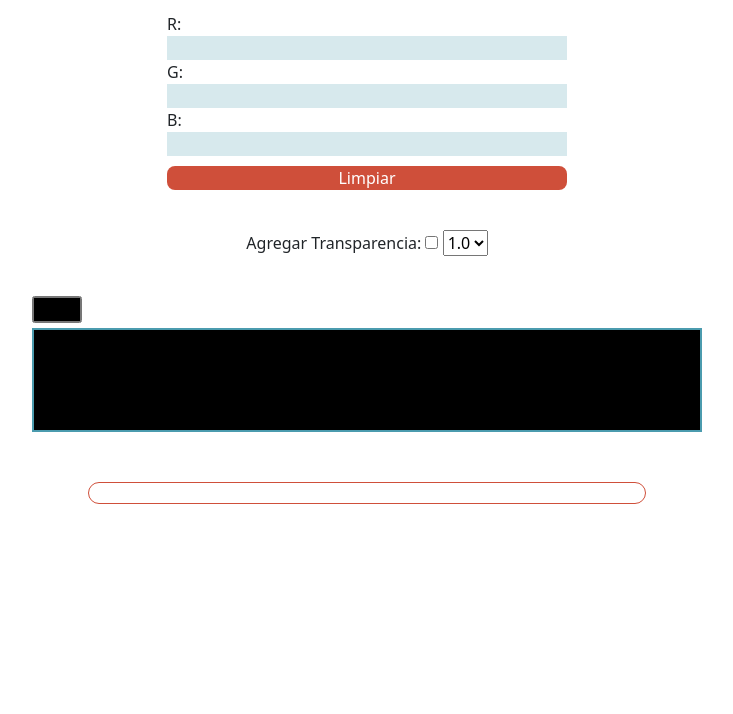
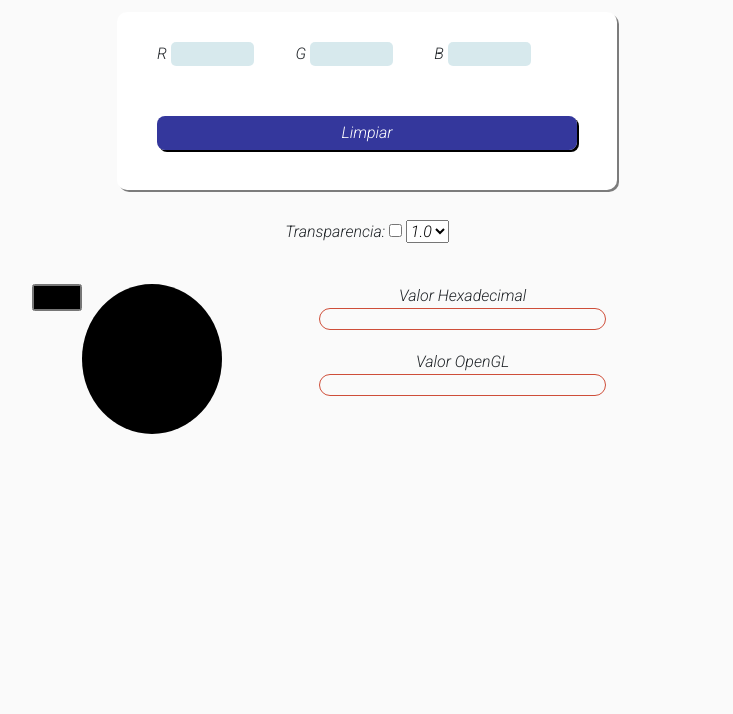
Before and after one commit to maximo147/colores-opengl, a website: page public/index.html in a window 1280 px wide. Shown: the part 86-800 px from the top of the page, without its empty margins (273-1006 px from the left). Drawn offline with nearby package versions, Linux system fonts and the light colour scheme; files that its build step writes are made by us from their sources.

Commit message:
Nuevo Disenio

```diff
--- a/models/server.js
+++ b/models/server.js
@@ -14,9 +14,9 @@ class Server{
     middlewares() {
         //Cors
         this.app.use(cors())
-        //Lectura y parse  de JSON
         //Directorio publico
         this.app.use(express.static('public'))
+        this.app.use(express.static('public/styles'))
     }
 
     listen() {
--- a/public/controller.js
+++ b/public/controller.js
@@ -3,36 +3,42 @@
 var arg3 = document.getElementById('arg3')
 var response = document.getElementById('response')
 var color = document.getElementById("color")
+var hex = document.getElementById("hex")
 var cajaColor = document.getElementById("caja-color")
 var valores = document.getElementById("valores")
 var check = document.getElementById("check")
+var colorHex = ''
 
 cajaColor.style.backgroundColor = "#000000"
 
 
-function func() {
-
+function getFunctionOpenGL() {
     var r, g, b
     r = arg1.value / 255
     g = arg2.value / 255
-    b = arg3.value /255
-    if(check.checked){
+    b = arg3.value / 255
+
+    if (check.checked) {
+        hex.innerHTML = `${colorHex}`
         response.innerHTML = `glColor4f(${Number.parseFloat(r).toFixed(4)}f,
         ${Number.parseFloat(g).toFixed(4)}f, ${Number.parseFloat(b).toFixed(4)}f, ${Number.parseFloat(valores.value).toFixed(4)}f);`
-        cajaColor.style.backgroundColor  = color.value
-    }else{
+        cajaColor.style.backgroundColor = color.value
+    } else {
+        hex.innerHTML = `${colorHex}`
         response.innerHTML = `glColor3f(${Number.parseFloat(r).toFixed(4)}f,
         ${Number.parseFloat(g).toFixed(4)}f, ${Number.parseFloat(b).toFixed(4)}f);`
-        cajaColor.style.backgroundColor  = color.value
+        cajaColor.style.backgroundColor = color.value
     }
 }
 
 function hexToRgb(hex) {
+    colorHex = hex
     var result = /^#?([a-f\d]{2})([a-f\d]{2})([a-f\d]{2})$/i.exec(hex);
     return result ? {
         r: parseInt(result[1], 16),
         g: parseInt(result[2], 16),
         b: parseInt(result[3], 16)
+
     } : null;
 }
 
@@ -44,20 +50,21 @@ function clear2() {
 }
 
 function cambioColor() {
-    cajaColor.style.backgroundColor  = hexToRgb(color.value)
-    cajaColor.style.backgroundColor  = color.value
+    cajaColor.style.backgroundColor = hexToRgb(color.value)
+    cajaColor.style.backgroundColor = color.value
     arg1.value = hexToRgb(color.value).r
+    colorHex = color.value
     arg2.value = hexToRgb(color.value).g
+    colorHex = color.value
     arg3.value = hexToRgb(color.value).b
-    console.log(cajaColor.style.backgroundColor)
-    console.log(valores.value)
-    if(check.checked){
-        cajaColor.style.opacity  = valores.value
+    colorHex = color.value
+    if (check.checked) {
+        cajaColor.style.opacity = valores.value
 
-    }else{
-        cajaColor.style.opacity  = 1.0
+    } else {
+        cajaColor.style.opacity = 1.0
     }
-    func()
+    getFunctionOpenGL()
 }
 
 window.addEventListener("input", cambioColor)
--- a/public/index.html
+++ b/public/index.html
@@ -1,29 +1,44 @@
 <!DOCTYPE html>
 <html lang="es">
+
 <head>
     <meta charset="UTF-8">
     <meta http-equiv="X-UA-Compatible" content="IE=edge">
     <meta name="viewport" content="width=device-width, initial-scale=1.0">
     <title>Calculadora</title>
-    <link href="https://cdn.jsdelivr.net/npm/bootstrap@5.0.0-beta3/dist/css/bootstrap.min.css" rel="stylesheet" integrity="sha384-eOJMYsd53ii+scO/bJGFsiCZc+5NDVN2yr8+0RDqr0Ql0h+rP48ckxlpbzKgwra6" crossorigin="anonymous">
+    <link href="https://cdn.jsdelivr.net/npm/bootstrap@5.0.0-beta3/dist/css/bootstrap.min.css" rel="stylesheet"
+        integrity="sha384-eOJMYsd53ii+scO/bJGFsiCZc+5NDVN2yr8+0RDqr0Ql0h+rP48ckxlpbzKgwra6" crossorigin="anonymous">
+    <style>
+        @import url('https://fonts.googleapis.com/css2?family=Roboto:ital,wght@1,300&display=swap');
+    </style>
     <link rel="stylesheet" href="./styles.css">
 </head>
+
 <body>
     <div class="container">
         <h2>
             Calcular Colores OpenGL
         </h2>
         <div class="inputs">
-            <label for="arg1">R: </label>
+            <div class="containerInputs">
+                <div class="item">
+                    <label for="arg1">R </label>
                     <input type="text" name="arg1" id="arg1" class="caja">
-            <label for="arg2">G: </label>
+                </div>
+                <div class="item">
+                    <label for="arg2">G </label>
                     <input type="text" name="arg2" id="arg2" class="caja">
-            <label for="arg3">B: </label>
+                </div>
+                <div class="item">
+                    <label for="arg3">B </label>
                     <input type="text" name="arg3" id="arg3" class="caja">
+                </div>
+            </div>
+
             <button class="boton" onclick="clear2()">Limpiar</button>
         </div>
         <div class="opcion">
-            <label>Agregar Transparencia: </label>
+            <label>Transparencia: </label>
             <input type="checkbox" id="check">
             <select id="valores" name="carlist">
                 <option value="0.0">0.0</option>
@@ -39,6 +54,7 @@
                 <option value="1.0" selected>1.0</option>
             </select>
         </div>
+        <div class="containerfooter">
             <div class="colors">
                 <div class="cont-color">
                     <input type="color" name="color" id="color">
@@ -48,13 +64,23 @@
                     </div>
                 </div>
             </div>
-
+            <div class="containerResponse">
+                <label>Valor Hexadecimal</label>
+                <div class="hex" id="hex">
+                </div>
+                <label>Valor OpenGL</label>
                 <div class="response" id="response">
                 </div>
+            </div>
+        </div>
+
+
 
     </div>
+    <script src="./controller.js"></script>
+    <script src="https://cdn.jsdelivr.net/npm/bootstrap@5.0.0-beta3/dist/js/bootstrap.bundle.min.js"
+        integrity="sha384-JEW9xMcG8R+pH31jmWH6WWP0WintQrMb4s7ZOdauHnUtxwoG2vI5DkLtS3qm9Ekf"
+        crossorigin="anonymous"></script>
+</body>
 
-    <script src="../controller.js"></script>
-    <script src="https://cdn.jsdelivr.net/npm/bootstrap@5.0.0-beta3/dist/js/bootstrap.bundle.min.js" integrity="sha384-JEW9xMcG8R+pH31jmWH6WWP0WintQrMb4s7ZOdauHnUtxwoG2vI5DkLtS3qm9Ekf" crossorigin="anonymous"></script>
-</body>
 </html>
--- a/public/styles.css
+++ /dev/null
@@ -1,63 +0,0 @@
-*{
-    margin: 0;
-    padding: 0;
-}
-
-h2{
-    text-align: center;
-    margin: 30px 0px;
-    color: rgba(56, 145, 166, 0.9);
-}
-
-.inputs{
-    width: 400px;
-    margin: 0 auto;
-
-}
-.boton{
-    width: 100%;
-    background: rgba(202, 60, 37, 0.9);
-    border: none;
-    color: white;
-    border-radius: 8px;
-    margin: 10px 0;
-    margin-bottom: 40px;
-}
-
-.caja{
-    width: 100%;
-    border: 0px;
-    background: rgba(56, 145, 166, 0.2);
-
-}
-
-#caja{
-    border: 2px solid black;
-    border: 2px solid rgba(56, 145, 166, 0.9);
-}
-
-#caja-color{
-    width: 100%x;
-    height: 100px;
-
-}
-
-.colors{
-    width: 60%;
-    margin: 0 auto;
-}
-
-
-.response{
-    width: 50%;
-    margin: 0 auto;
-    margin-top: 50px;
-    text-align: center;
-    border: 1px solid rgba(202, 60, 37, 0.9);
-    border-radius: 30px;
-    padding: 10px;
-}
-.opcion{
-    text-align: center;
-    margin-bottom: 40px;
-}
--- /dev/null
+++ b/public/styles/styles.css
@@ -0,0 +1,133 @@
+*{
+    margin: 0;
+    padding: 0;
+}
+
+
+body{
+    background-color: rgb(250, 250, 250);
+    font-family: 'Roboto', sans-serif;
+}
+
+
+
+h2{
+    text-align: center;
+    margin: 30px 0px;
+    color: rgba(56, 145, 166, 0.9);
+    font-weight: 500;
+}
+
+.inputs{
+
+    width: 500px;
+    margin: 0 auto;
+    padding: 30px 40px;
+    background-color: #fff;
+    border-radius: 10px;
+    box-shadow: 2px 2px 0.5px rgba(0, 0, 0, 0.5);
+    margin-bottom: 30px;
+}
+
+.containerInputs{
+
+    /* background-color: blue; */
+    width: 100%;
+    display: flex;
+}
+
+.item{
+    width: 33%;
+}
+
+.item > input{
+    text-align: center;
+    border: none;
+    outline: none;
+    border-radius: 5px;
+    width: 60%;
+}
+
+
+.boton{
+    width: 100%;
+    background: rgba(30, 34, 146, 0.9);
+    box-shadow: 2px 2px 0.1px black;
+    padding: 5px 0px;
+    border: none;
+    color: white;
+    border-radius: 8px;
+    margin: 10px 0;
+    margin-top: 50px;
+}
+
+.boton:hover{
+    background: rgba(30, 34, 146, 0.8);
+}
+
+.caja{
+    width: 50%;
+    border: 0px;
+    background: rgba(56, 145, 166, 0.2);
+
+}
+
+.containerfooter{
+    text-align: center;
+    width: 60%;
+    margin-left: auto;
+    margin-right: auto;
+    display: flex;
+    justify-content: flex-start;
+}
+
+.colors{
+    margin-rigth: 10px;
+    width: 40%;
+    margin: 0 auto;
+    display: flex;
+}
+
+#caja{
+    width: 140px;
+    /* border: 2px solid black;
+    border: 2px solid rgba(19, 30, 33, 0.9); */
+    border-radius: 50%;
+}
+
+#caja-color{
+    width: 100%;
+    height: 150px;
+    border-radius: 50%;
+}
+
+
+.containerResponse{
+    width: 100%;
+
+}
+
+.response{
+    text-align: justify;
+    width: 60%;
+    margin: 0 auto;
+
+    text-align: center;
+    border: 1px solid rgba(202, 60, 37, 0.9);
+    border-radius: 30px;
+    padding: 10px;
+}
+.opcion{
+    text-align: center;
+    margin-bottom: 40px;
+}
+
+.hex{
+    width: 60%;
+    margin: 0 auto;
+    text-align: center;
+    border: 1px solid rgba(202, 60, 37, 0.9);
+    border-radius: 30px;
+    padding: 10px;
+    margin-bottom: 20px;
+}
```
Also changed, not shown: public/pages/404.html (added, +12 -0 lines). Lines whose indentation alone changed are shown as unchanged.
